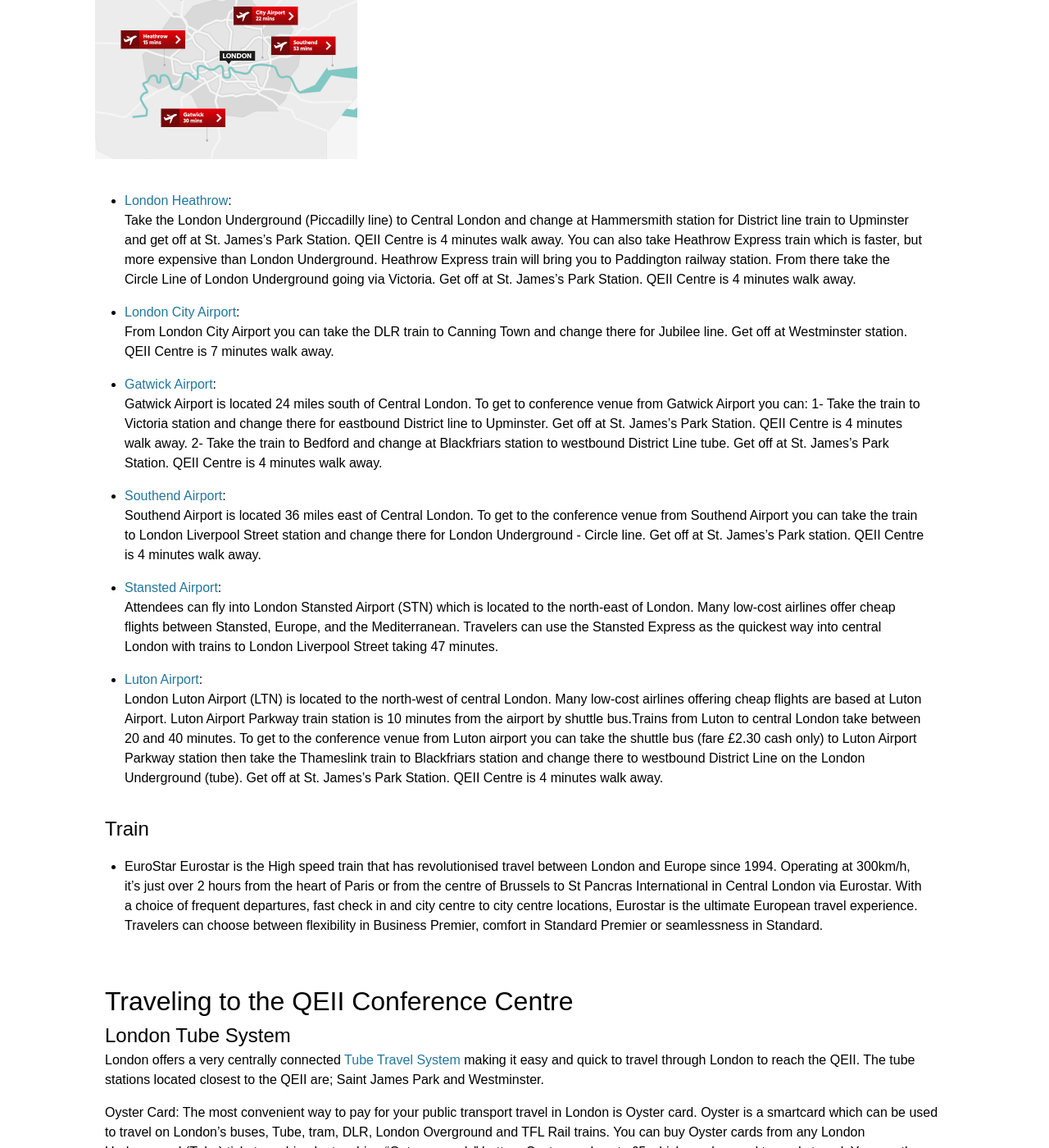
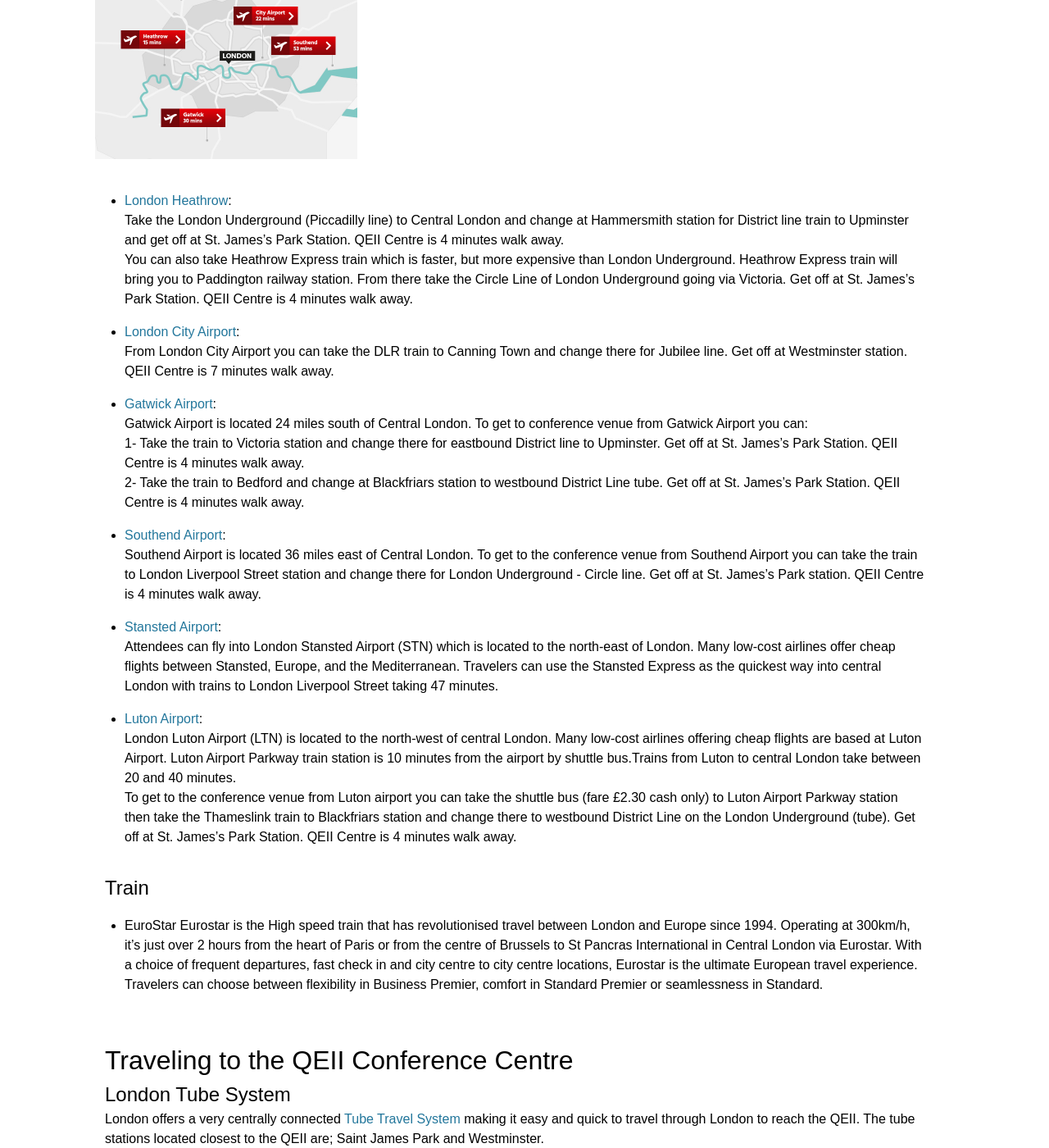
Before and after one commit to OWASP/AppSecEurope2018, a Jekyll site: the page built from london/how-to-get-there.md, in a window 1280 px wide and 1400 px high, scrolled down 545 px. Shown: the whole window at 82% size. Built offline with Jekyll 4.4.1, drawn with Linux system fonts in a browser that asks for light colours; some web fonts are replaced.

Commit message:
cosmetic changes

```diff
--- a/london/how-to-get-there.md
+++ b/london/how-to-get-there.md
@@ -18,15 +18,15 @@
 <img src="../assets/images/airports.jpg" style="width: 20em; margin-left: -0.75em;">
 
 * [London Heathrow](https://www.heathrow.com/): <br>
-Take the London Underground (Piccadilly line) to Central London and change at Hammersmith station for District line train to Upminster and get off at St. James's Park Station. QEII Centre is 4 minutes walk away.
+Take the London Underground (Piccadilly line) to Central London and change at Hammersmith station for District line train to Upminster and get off at St. James's Park Station. QEII Centre is 4 minutes walk away.<br>
 You can also take Heathrow Express train which is faster, but more expensive than London Underground. Heathrow Express train will bring you to Paddington railway station. From there take the Circle Line of London Underground going via Victoria. Get off at St. James's Park Station. QEII Centre is 4 minutes walk away.
 
 * [London City Airport](https://www.londoncityairport.com/): <br>
 From London City Airport you can take the DLR train to Canning Town and change there for Jubilee line. Get off at Westminster station. QEII Centre is 7 minutes walk away.
 
 * [Gatwick Airport](https://www.gatwickairport.com/): <br>
-Gatwick Airport is located 24 miles south of Central London. To get to conference venue from Gatwick Airport you can:
-1- Take the train to Victoria station and change there for eastbound District line to Upminster. Get off at St. James's Park Station. QEII Centre is 4 minutes walk away.
+Gatwick Airport is located 24 miles south of Central London. To get to conference venue from Gatwick Airport you can:<br>
+1- Take the train to Victoria station and change there for eastbound District line to Upminster. Get off at St. James's Park Station. QEII Centre is 4 minutes walk away.<br>
 2- Take the train to Bedford and change at Blackfriars station to westbound District Line tube. Get off at St. James's Park Station. QEII Centre is 4 minutes walk away.
 
 * [Southend Airport](https://southendairport.com/): <br>
@@ -36,7 +36,7 @@
 Attendees can fly into London Stansted Airport (STN) which is located to the north-east of London.  Many low-cost airlines offer cheap flights between Stansted, Europe, and the Mediterranean.  Travelers can use the Stansted Express as the quickest way into central London with trains to London Liverpool Street taking 47 minutes.
 
 * [Luton Airport](https://www.london-luton.co.uk/):<br>
-London Luton Airport (LTN) is located to the north-west of central London. Many low-cost airlines offering cheap flights are based at Luton Airport. Luton Airport Parkway train station is 10 minutes from the airport by shuttle bus.Trains from Luton to central London take between 20 and 40 minutes.
+London Luton Airport (LTN) is located to the north-west of central London. Many low-cost airlines offering cheap flights are based at Luton Airport. Luton Airport Parkway train station is 10 minutes from the airport by shuttle bus.Trains from Luton to central London take between 20 and 40 minutes.<br>
 To get to the conference venue from Luton airport you can take the shuttle bus (fare £2.30 cash only) to  Luton Airport Parkway station then take the Thameslink train to Blackfriars station and change there to westbound District Line on the London Underground (tube). Get off at St. James's Park Station. QEII Centre is 4 minutes walk away.
 
 ### Train
```
